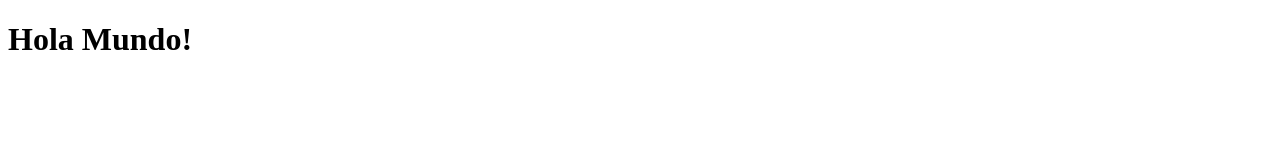
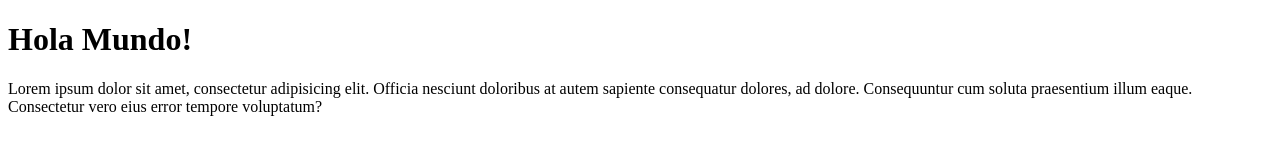
Before and after one commit to Lennwmedia/mi-repositorio-github, a plain HTML site: page index.html in a window 1280 px wide. Drawn offline with Linux system fonts and the light colour scheme.

Commit message:
agg este HTML

```diff
--- a/index.html
+++ b/index.html
@@ -7,5 +7,6 @@
 </head>
 <body>
     <h1>Hola Mundo!</h1>
+    <p>Lorem ipsum dolor sit amet, consectetur adipisicing elit. Officia nesciunt doloribus at autem sapiente consequatur dolores, ad dolore. Consequuntur cum soluta praesentium illum eaque. Consectetur vero eius error tempore voluptatum?</p>
 </body>
 </html>
```
